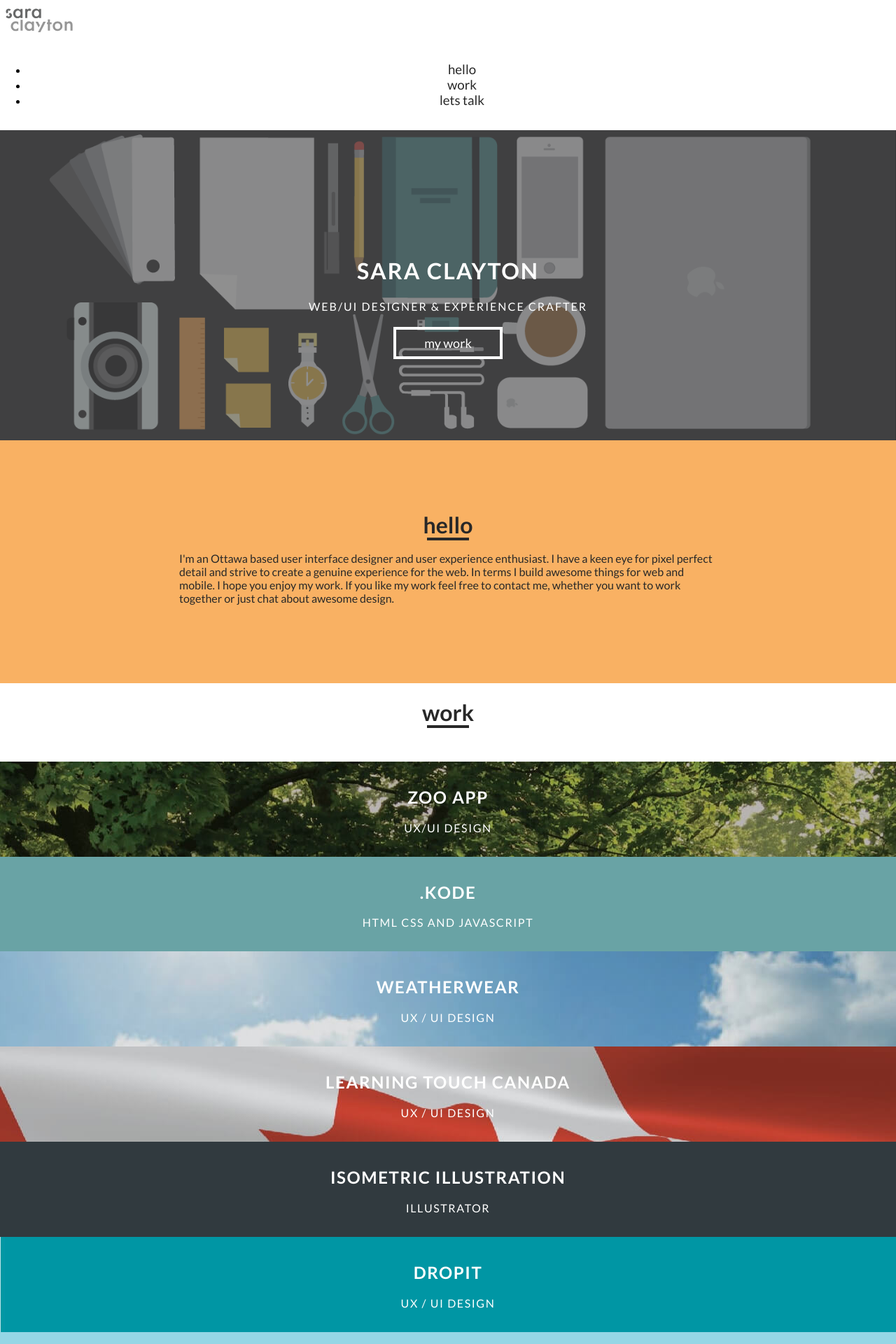
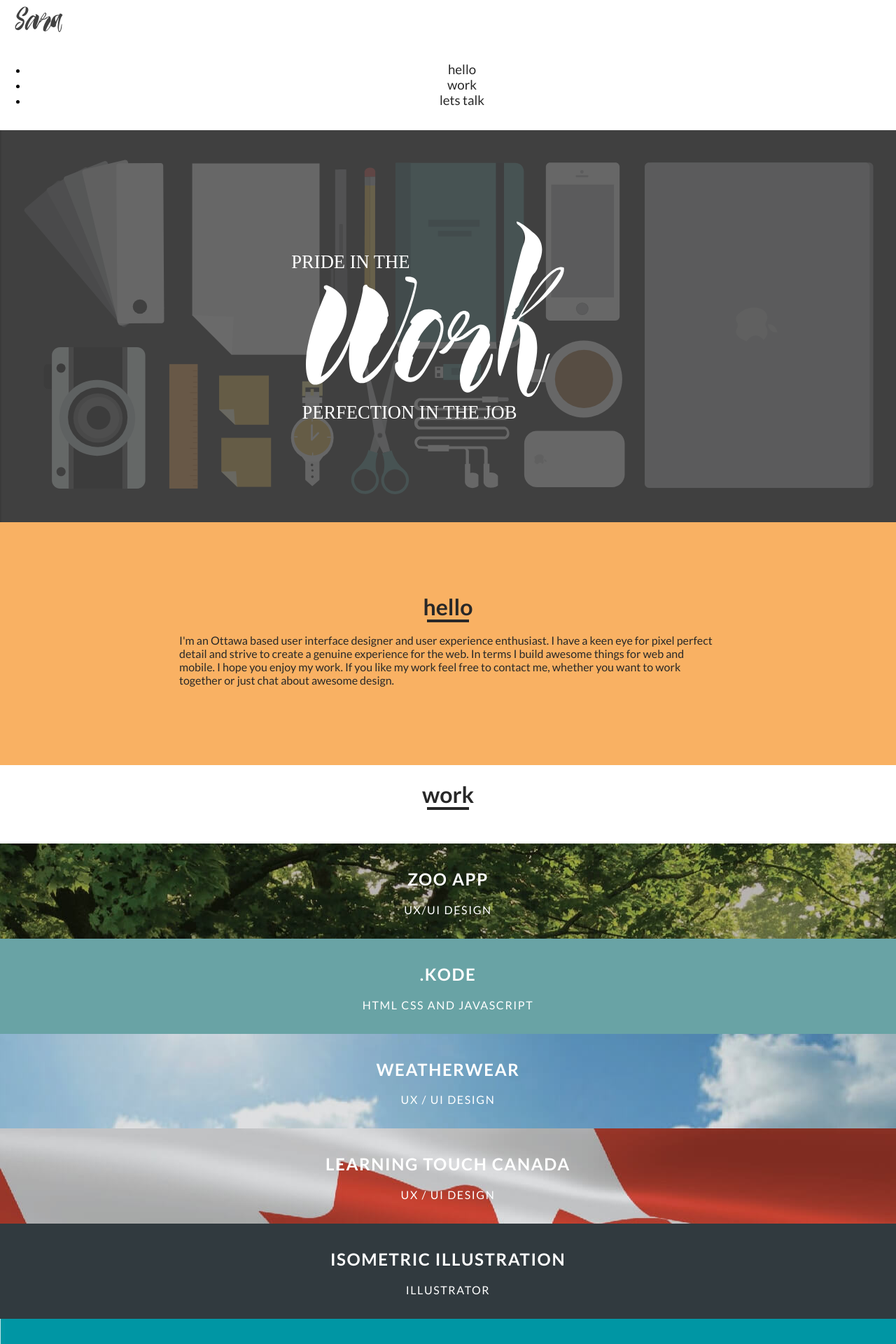
Before and after one commit to sara-clayton2/portfolio, a Jekyll site: the page built from index.html, in a window 1280 px wide. Shown: the top 1920 px of the page at 70% size. Built offline with Jekyll 4.4.1, drawn with Linux system fonts in a browser that asks for light colours; nearby versions of some CDN libraries.

Commit message:
updated graphics

```diff
--- a/_includes/css/main.css
+++ b/_includes/css/main.css
@@ -102,9 +102,9 @@ a:hover, a:visited, a:link, a:active {
 }
 
 .banner {
-	padding-top: 2em;
+	padding-top: 18em;
 	padding-bottom: 7em;
-	background-image: url(../images/banner2.png);
+	background-image: url(../images/mainbanner.svg);
 	background-color: #282828;
 	background-position: center center;
 	background-size: cover;
@@ -440,7 +440,7 @@ a:hover, a:visited, a:link, a:active {
 		padding-right: 15em;
 	}
 	.banner {
-	padding-top: 10em;
+	padding-top: 28em;
 	padding-bottom: 7em;
 }
 
--- a/_layouts/default.html
+++ b/_layouts/default.html
@@ -39,7 +39,7 @@
 <div id="top">
 	<header class="grid grid-middle nav-bar">
 		<div class="unit unit-xs-1 unit-s-1-2 unit-m-1-2 unit-l-1-2">
-			<img src="{{site.baseurl}}/images/wordmark.svg" class="wordmark" alt="Sara Clayton wordmark">
+			<img src="{{site.baseurl}}/images/wordmark2.svg" class="wordmark" alt="Sara Clayton wordmark">
 		</div>
 		<nav style="text-align:center;" class="nav unit unit-xs-1 unit-s-1-2 unit-m-1-2 unit-l-1-2" role="navigation">
 			<ul class="grid">
--- a/index.html
+++ b/index.html
@@ -8,9 +8,7 @@ changefreq: weekly
 <main id="main" itemscope itemtype="https://schema.org/CreativeWork" itemtype="https://schema.org/Thing" >
 
 	<div id="banner" class="banner" role="banner">
-		<h1 class="titlehead" itemprop="author">SARA CLAYTON</h1>
-		<p class="sub-header" itemprop="genre">WEB/UI DESIGNER &amp; EXPERIENCE CRAFTER</p>
-		<p style="text-align:center;"><a class="btn-work" href="#work" aria-label="View my work">my work</a></p>
+
 	</div>
 
 	<div id="about" class="about-me">
```
Also changed, not shown: images/mainbanner.svg (added), images/wordmark2.svg (added).
